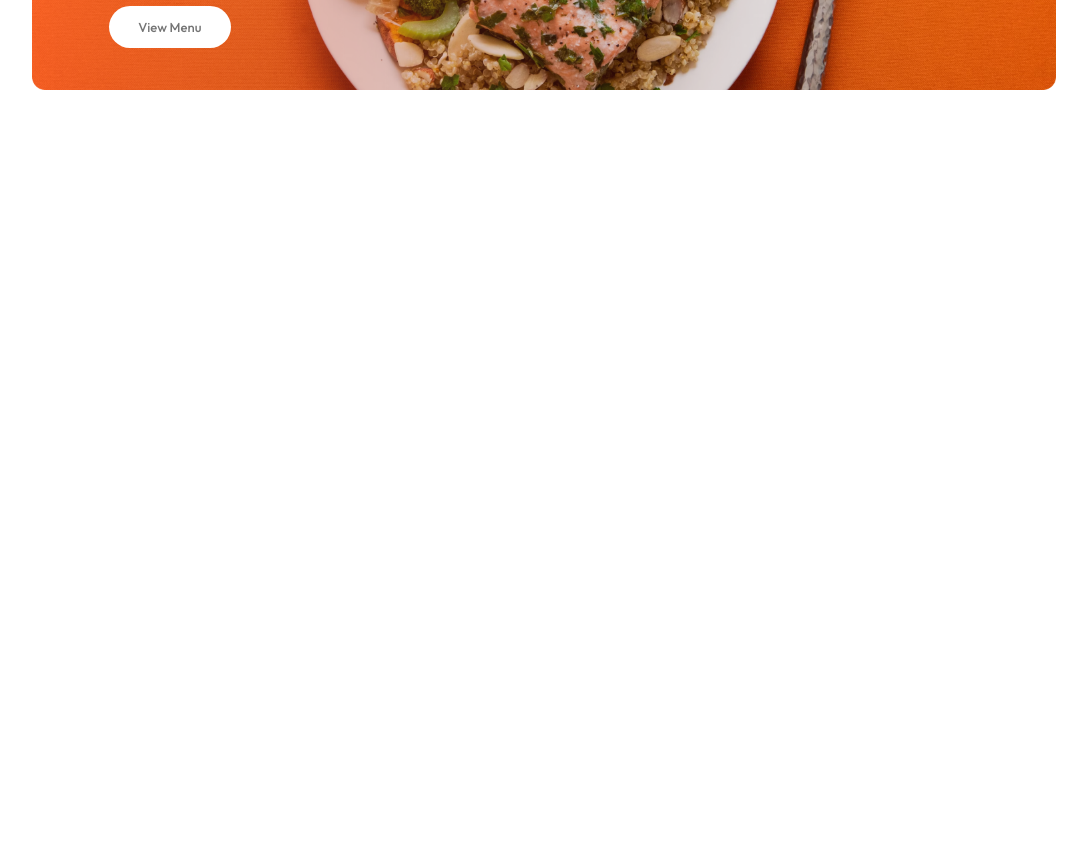
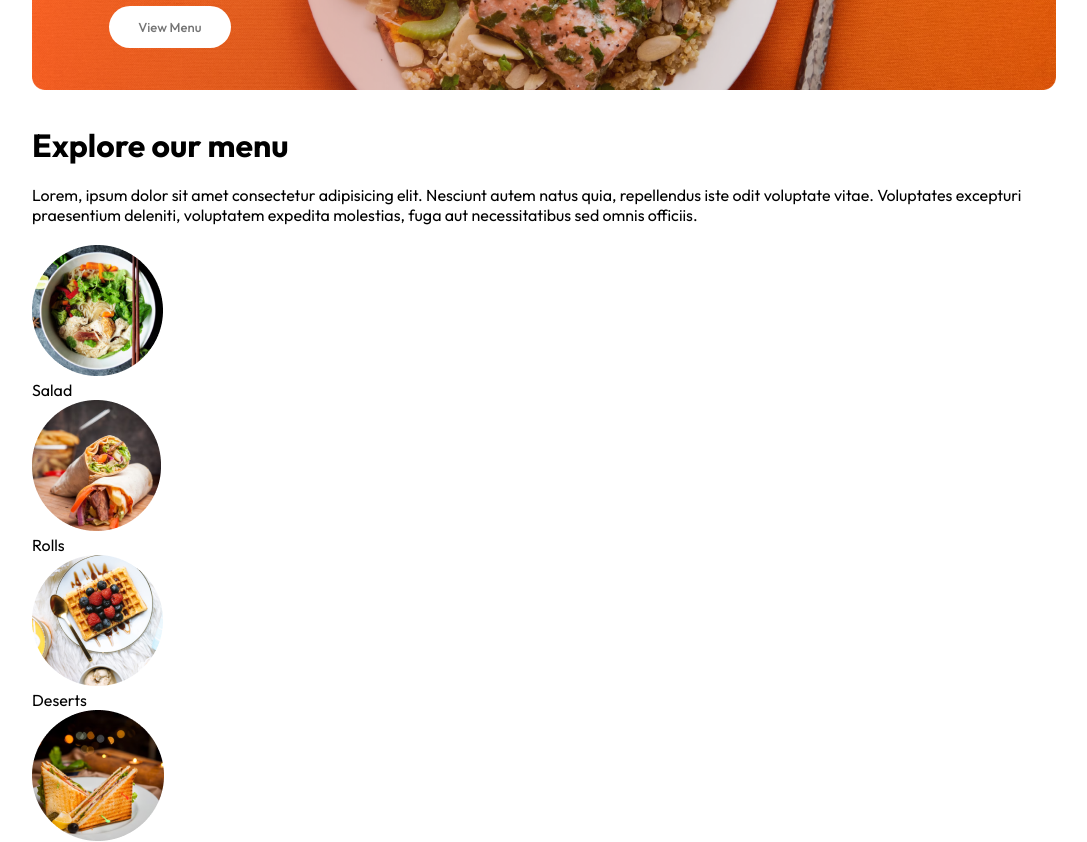
Before and after one commit to sergey87chuvasov/Food-Delivery-App, a React (Vite) app: page / in a window 1280 px wide. Shown: the part 460-1302 px from the top of the page, without its empty margins (96-1183 px from the left). Before the commit the page ends 800 px from the top, so only its background shows below. Built offline with nearby package versions, Linux system fonts and the light colour scheme.

Commit message:
added explore component - 1 part

```diff
--- /dev/null
+++ b/src/components/ExploreMenu/ExploreMenu.css
@@ -0,0 +1,5 @@
+.explore-menu {
+  display: flex;
+  flex-direction: column;
+  gap: 20px;
+}
--- /dev/null
+++ b/src/components/ExploreMenu/ExploreMenu.jsx
@@ -0,0 +1,28 @@
+import './ExploreMenu.css';
+import { menu_list } from '../../assets/assets';
+
+function ExploreMenu() {
+  return (
+    <div className='explore-menu' id='explore-menu'>
+      <h1>Explore our menu</h1>
+      <p className='explore-menu-text'>
+        Lorem, ipsum dolor sit amet consectetur adipisicing elit. Nesciunt autem
+        natus quia, repellendus iste odit voluptate vitae. Voluptates excepturi
+        praesentium deleniti, voluptatem expedita molestias, fuga aut
+        necessitatibus sed omnis officiis.
+      </p>
+      <div className='explore-menu-list'>
+        {menu_list.map((item, index) => {
+          return (
+            <div key={index} className='explore-menu-list-item'>
+              <img src={item.menu_image} alt='menu-item' />
+              <p>{item.menu_name}</p>
+            </div>
+          );
+        })}
+      </div>
+    </div>
+  );
+}
+
+export default ExploreMenu;
--- a/src/pages/Home/Home.jsx
+++ b/src/pages/Home/Home.jsx
@@ -1,3 +1,4 @@
+import ExploreMenu from '../../components/ExploreMenu/ExploreMenu';
 import Header from '../../components/Header/Header';
 import './Home.css';
 
@@ -5,6 +6,7 @@ function Home() {
   return (
     <div className='home'>
       <Header />
+      <ExploreMenu />
     </div>
   );
 }
```
